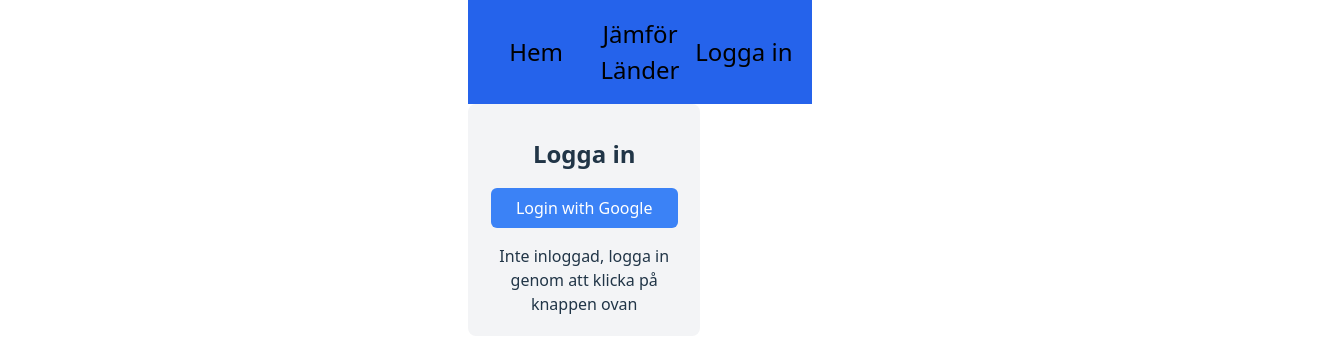
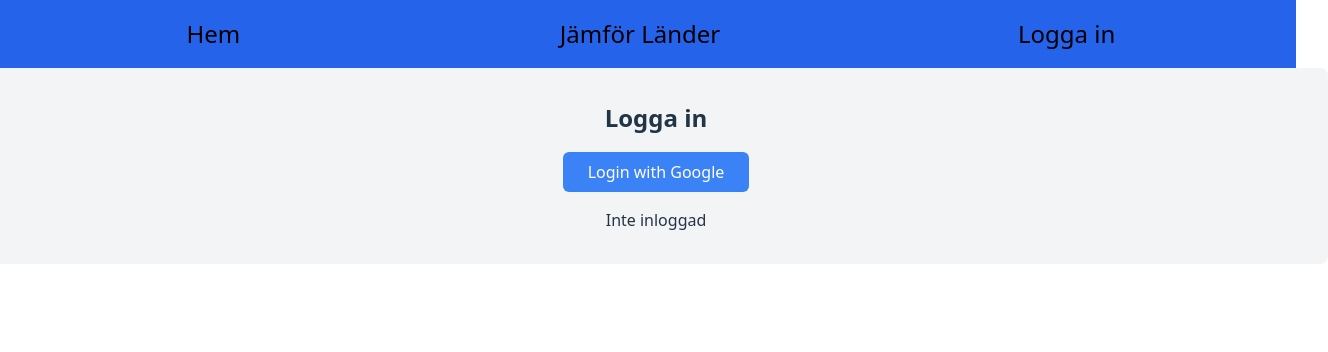
Before and after one commit to chas-academy/u09-business-project-team-wanderlust, a React (Vite) app in the folder frontend/: page /login in a window 1280 px wide. Shown: the top 352 px of the page, 1328 px wide, since content can reach past the window. Built offline with nearby package versions, Linux system fonts and the light colour scheme; no server answers.

Commit message:
navbar changes

```diff
--- a/frontend/src/components/Header.module.css
+++ b/frontend/src/components/Header.module.css
@@ -3,6 +3,9 @@
   color: black;
   padding: 1rem;
   font-size: x-large;
+  width: 100vw;
+  display: flex;
+  flex-direction: column;
 }
 
 .navList {
--- a/frontend/src/features/auth/Login.tsx
+++ b/frontend/src/features/auth/Login.tsx
@@ -1,6 +1,4 @@
 import { useEffect, useState } from "react";
-// import { Header } from "../components/Header";
-// import LoginPage from "../../pages/loginPage";
 
 const API_BASE_URL = import.meta.env.VITE_API_BASE_URL || "http://localhost:3000/api";
 
@@ -30,8 +28,9 @@ const Login = () => {
   <div
     style={{
       backgroundColor: '#f3f4f6',
-      width: '200px',
-      height: '200px',
+
+      width: '100%',
+      //height: '200px',
       padding: '1rem',
       borderRadius: '0.5rem',
       border: '1px solidrgb(5, 5, 5)', // Tailwind border-gray-600
@@ -59,7 +58,7 @@ const Login = () => {
     {user ? (
       <p>Inloggad som: {user.username || user.email}</p>
     ) : (
-      <p>Inte inloggad, logga in genom att klicka på knappen ovan</p>
+      <p>Inte inloggad</p>
     )}
 
     </div>
```
